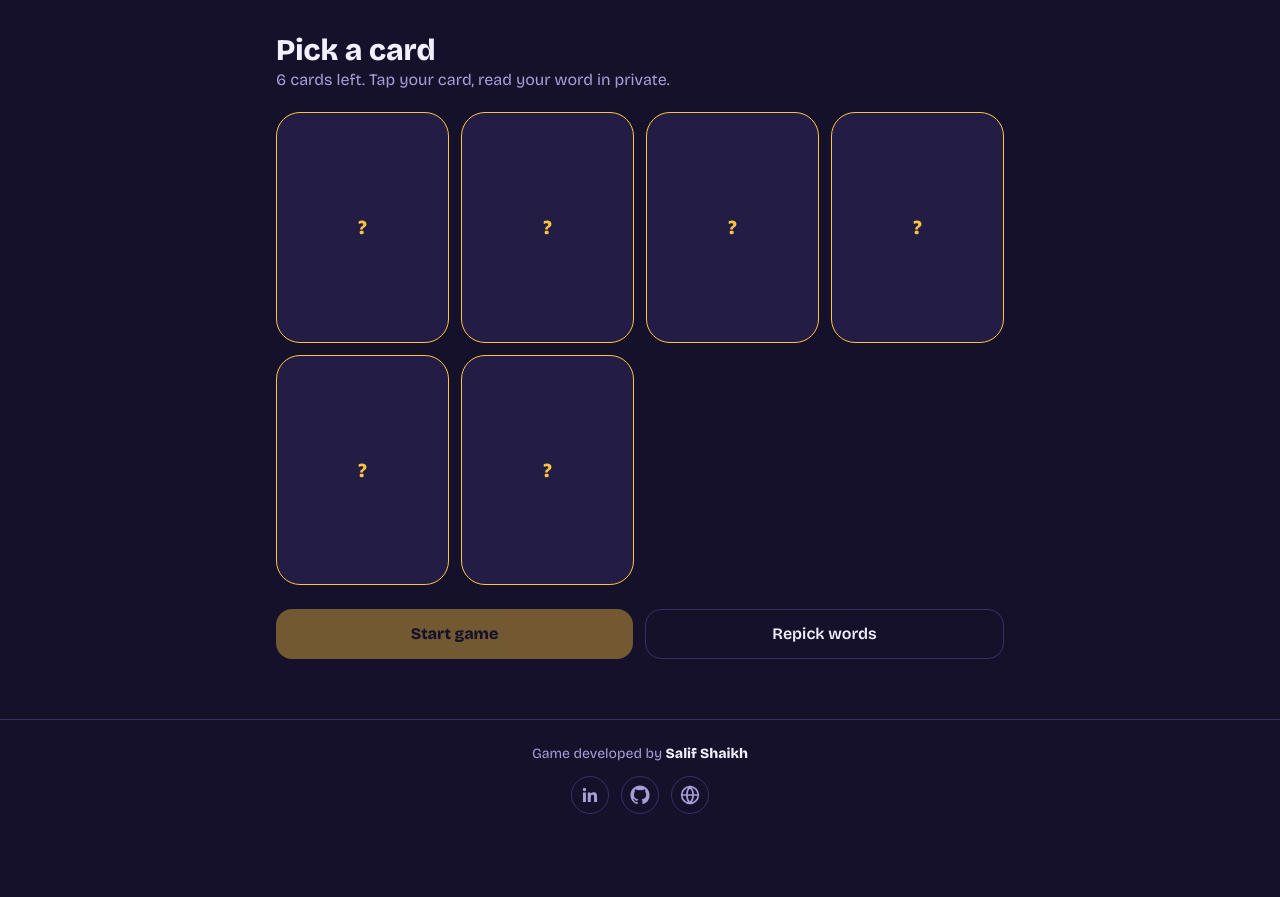
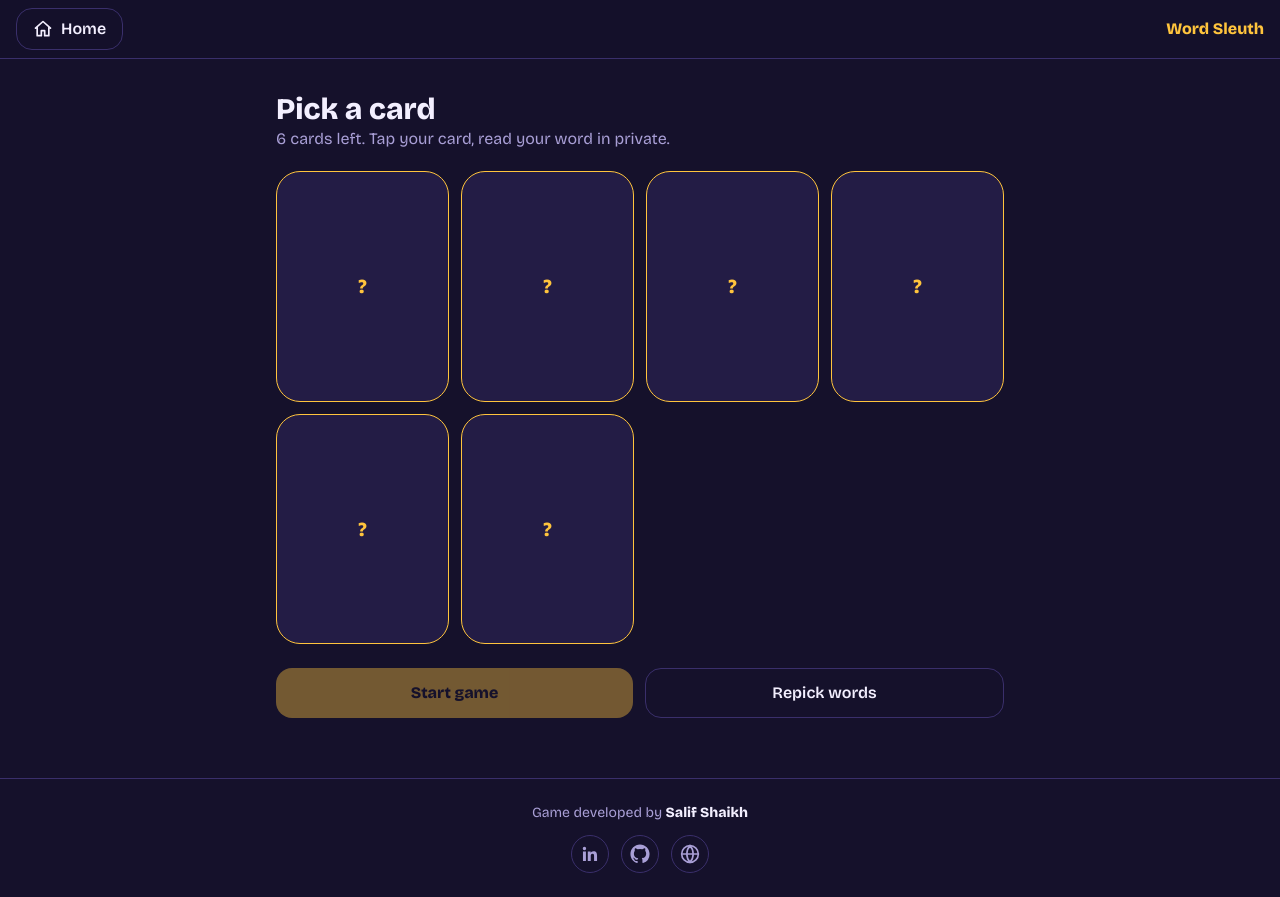
Before and after one commit to salifshaikh/UnderSheet, a React (Vite) app in the folder wordsleuth/: page / in a window 1280 px wide. Both pictures are taken after a click on the button "Deal the cards (names next)". Before the commit the page ends 838 px from the top, so only its background shows below. Built offline with nearby package versions, Linux system fonts and the light colour scheme.

Commit message:
home button

```diff
--- a/wordsleuth/src/App.jsx
+++ b/wordsleuth/src/App.jsx
@@ -82,12 +82,25 @@ export default function App() {
   const delGroup = (id) => setS((x) => ({ ...x, gid: x.gid === id ? null : x.gid, groups: x.groups.filter((q) => q.id !== id) }))
   const clearScores = (id) => setS((x) => ({ ...x, totals: {}, groups: x.groups.map((q) => (q.id === id ? { ...q, totals: {} } : q)) }))
 
+  const goHome = () => {
+    if ((s.phase === 'reveal' || s.phase === 'play') && !confirm('Leave this game and go back to setup? This round will be lost.')) return
+    setS((x) => ({ ...x, phase: 'setup' }))
+  }
   const g = s.game
   const wordOf = (p) => (p.role === 'c' ? g.civ : p.role === 'i' ? g.imp : null)
   const grp = s.groups.find((q) => q.id === s.gid)
 
   return (
     <div className="flex min-h-screen flex-col">
+    {s.phase !== 'setup' && (
+      <header className="sticky top-0 z-30 flex items-center justify-between border-b border-line bg-night/90 px-4 py-2 backdrop-blur">
+        <button className="btn-ghost flex items-center gap-2 !px-4 !py-2" onClick={goHome} aria-label="Home: change players and roles">
+          <svg viewBox="0 0 24 24" className="h-5 w-5" fill="none" stroke="currentColor" strokeWidth="2" strokeLinecap="round" strokeLinejoin="round"><path d="M3 11l9-8 9 8M5 10v10h5v-6h4v6h5V10" /></svg>
+          Home
+        </button>
+        <span className="font-extrabold text-amber">Word Sleuth</span>
+      </header>
+    )}
     <main className="flex-1">
       {s.phase === 'setup' && <Setup cfg={s.cfg} groups={s.groups} gid={s.gid} onStart={start} onDelete={delGroup} onClear={clearScores} />}
       {s.phase === 'reveal' && g && (
```
